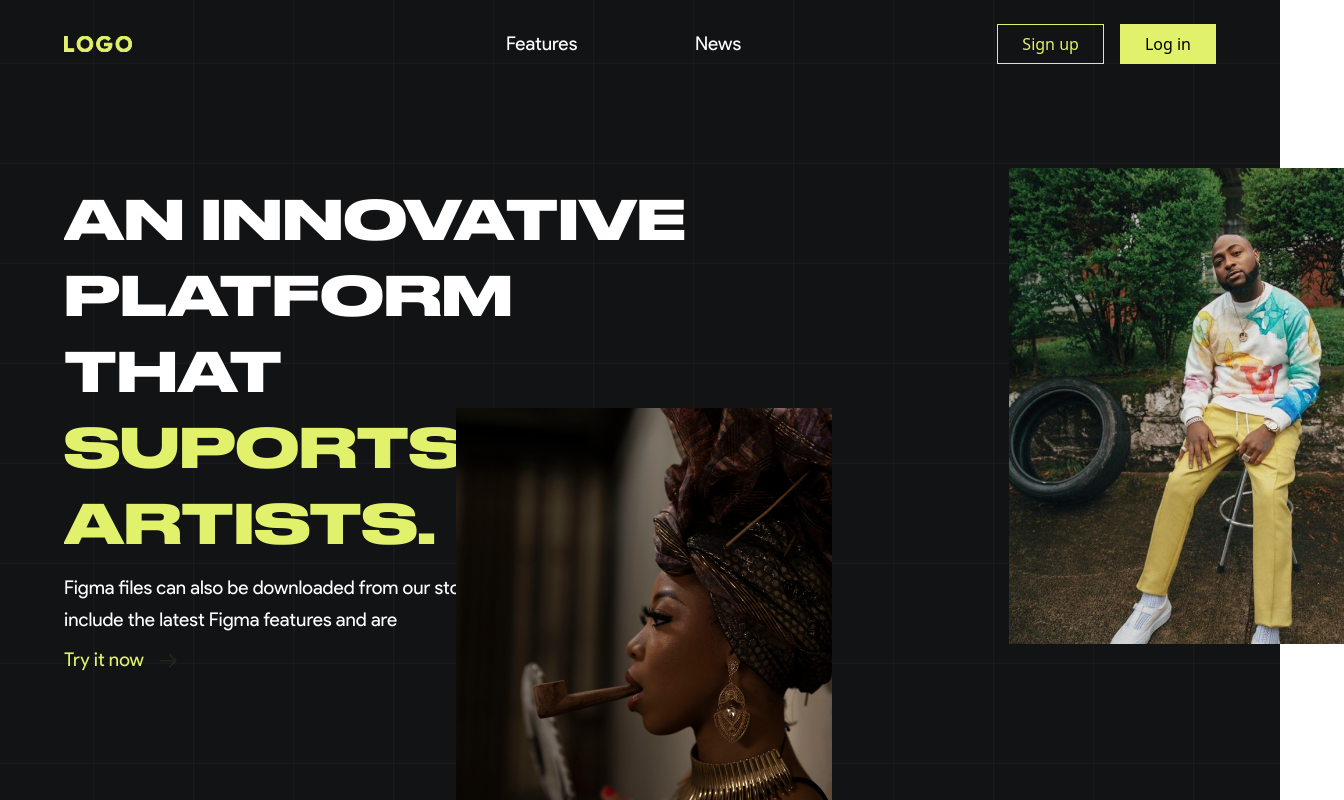
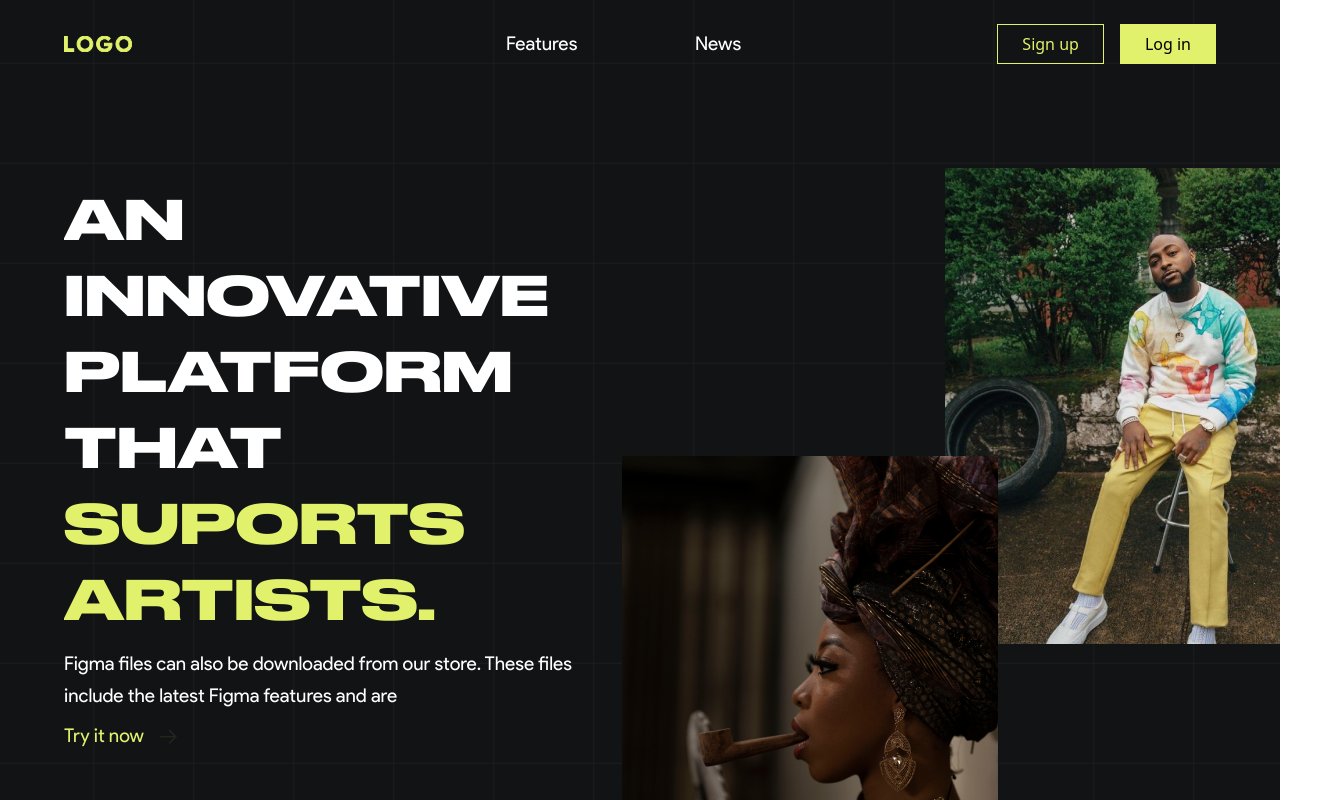
Before and after one commit to Ojay-dev/techinnover-fe-test, a React (Vite) app: page / in a window 1280 px wide. Shown: the top 800 px of the page, 1344 px wide, since content can reach past the window. Built offline with nearby package versions, Linux system fonts and the light colour scheme.

Commit message:
Fix image loading error

```diff
--- a/src/index.css
+++ b/src/index.css
@@ -56,8 +56,12 @@
 			/* position of vertical lines */ calc(100% / 3) calc(100% / 3); /* position of horizontal lines */
 	}
 
+	.vector-pattern {
+		background: url('./assets/svgs/pattern-vector.svg');
+	}
+
 	.gradient-blend {
-		background: url('src/assets/images/tems.png');
+		background: url('./assets/images/tems.png');
 		background-size: cover;
 		background-position: center;
 		overflow: hidden;
--- a/src/pages/index.tsx
+++ b/src/pages/index.tsx
@@ -20,7 +20,7 @@ export default function Home() {
 		<>
 			<div className="pattern ">
 				<NavBar />
-				<div className="relative mx-auto min-h-screen max-w-screen-2xl overflow-hidden px-[10%] pt-20 lg:ml-[5%] lg:justify-between xl:flex xl:w-full xl:px-0 2xl:mx-auto">
+				<div className=" mx-auto min-h-screen max-w-screen-2xl overflow-hidden px-[10%] pt-20 lg:ml-[5%] lg:justify-between xl:flex xl:px-0 2xl:mx-auto">
 					<div className="mt-3.5 text-white xl:w-1/2 2xl:xl:ml-0">
 						<h1 className="font-heading text-[38px] uppercase leading-[52px] sm:text-[54px] sm:leading-[76px]">
 							An innovative platform that <br />
@@ -31,7 +31,7 @@ export default function Home() {
 							</span>
 						</h1>
 
-						<p className="mt-[10px] w-full max-w-lg font-text text-[19px] leading-8 xl:max-w-lg">
+						<p className="mt-[10px] w-full  max-w-lg font-text text-[19px] leading-8">
 							Figma files can also be downloaded from our store. These files
 							include the latest Figma features and are
 						</p>
@@ -46,19 +46,19 @@ export default function Home() {
 						</a>
 					</div>
 
-					<div className="mt-20  xl:mt-0 xl:w-1/2">
+					<div className="relative mt-20  xl:mt-0 xl:w-1/2">
+						<img src={frame2} alt="frame2" className="ml-auto" />
 						<img
 							src={frame1}
 							alt="frame1"
-							className="xl:absolute xl:top-[40%] xl:right-[40%]"
+							className="lg:-ml-[50px] xl:absolute xl:top-[40%] "
 						/>
-						<img src={frame2} alt="frame2" className="ml-auto  sm:block" />
 					</div>
 				</div>
 			</div>
 
 			<div className="m-auto max-w-screen-2xl gap-x-[10%] px-[10%] pt-20 pb-16 lg:ml-[5%] lg:mr-auto lg:flex lg:pl-0  xl:ml-[3%] xl:px-0 2xl:mx-auto ">
-				<div className="flex justify-center lg:w-1/2">
+				<div className="flex justify-center lg:w-1/2 lg:justify-start">
 					<img src={image2} alt="image2" />
 				</div>
 
@@ -90,7 +90,7 @@ export default function Home() {
 			</div>
 
 			<div className="flex flex-col lg:flex-row">
-				<div className="bg-chartreuse bg-[url('src/assets/svgs/pattern-vector.svg')] bg-repeat px-[10%] pt-24 pb-16 lg:w-1/2 lg:pl-[5%]">
+				<div className="vector-pattern bg-chartreuse bg-repeat px-[10%] pt-24 pb-16 lg:w-1/2 lg:pl-[5%]">
 					<h2 className="font-heading text-[38px] leading-[52px] text-charcoal xl:w-9/12">
 						USE YOUR STATS TO MAKE MOVES
 					</h2>
```
